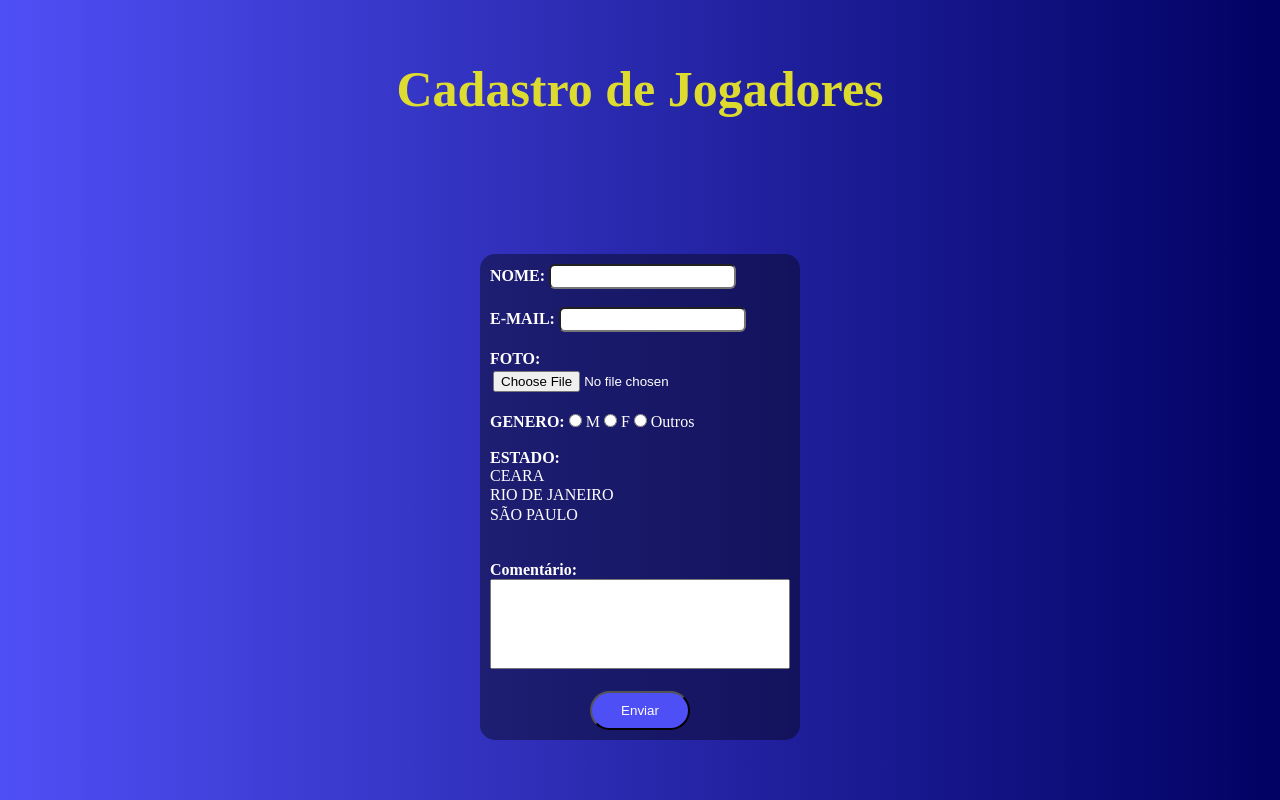
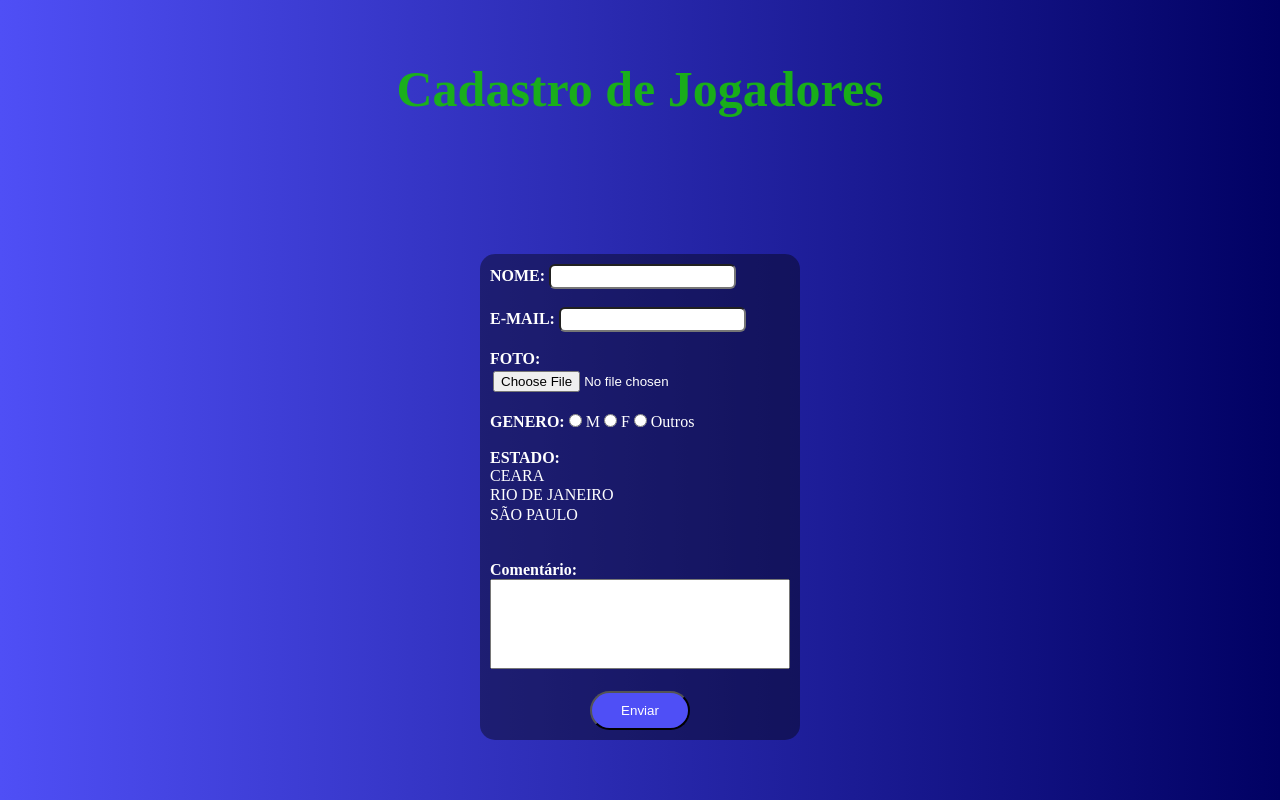
Before and after one commit to DiegoRXavier/DiegoRXavier.github.io, a plain HTML site: page index.html in a window 1280 px wide. Drawn offline with Linux system fonts and the light colour scheme; a web font is replaced by a local one.

Commit message:
Alteração de cor

```diff
--- a/style.css
+++ b/style.css
@@ -16,7 +16,7 @@
 
 h1{
     font-family:amor;
-    color: rgba(233, 230, 40, 0.945);
+    color: rgba(24, 182, 18, 0.945);
     font-size: 50px;
 }
 body{
```
